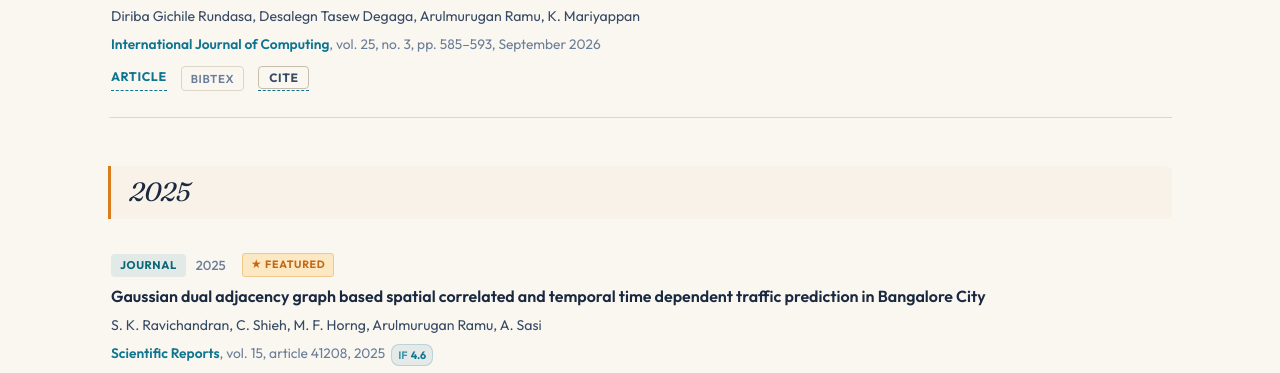
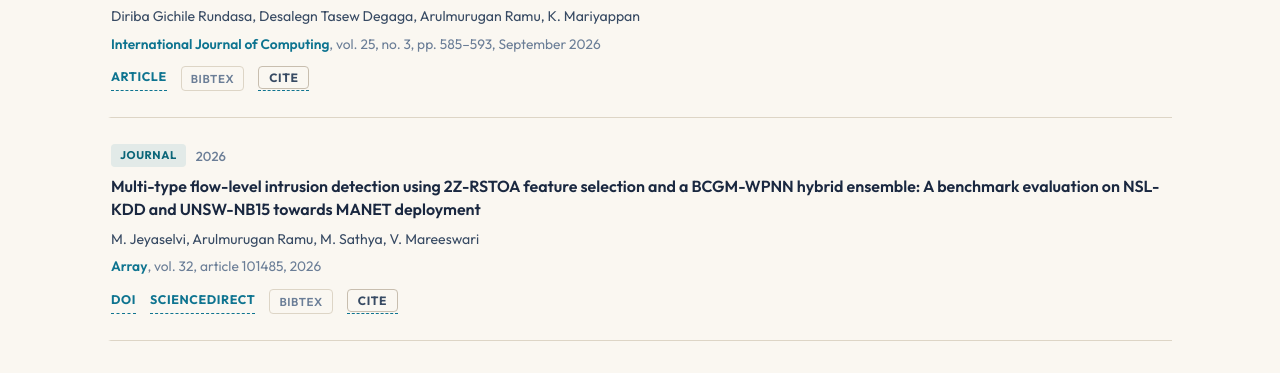
Before and after one commit to arulmr0/arulmr0.github.io, a plain HTML site: page index.html in a window 1280 px wide. Shown: the part 3909-4282 px from the top of the page. Drawn offline with Linux system fonts and the light colour scheme; no server answers.

Commit message:
feat: add Array journal paper — intrusion detection MANET, vol.32, 2026, DOI 10.1016/j.array.2026.101485
Co-Authored-By: Claude Sonnet 4.6 <noreply@anthropic.com>

```diff
--- a/index.html
+++ b/index.html
@@ -347,6 +347,22 @@
           <p class="pub-venue"><em>International Journal of Computing</em>, vol. 25, no. 3, pp. 585–593, September 2026</p>
           <div class="pub-links">
             <a href="https://www.computingonline.net/computing/article/view/4857" class="pub-link" target="_blank" rel="noopener">Article</a>
+          </div>
+        </article>
+
+        <article class="pub-item" data-type="journal" data-year="2026">
+          <div class="pub-meta">
+            <span class="pub-badge journal">Journal</span>
+            <span class="pub-year">2026</span>
+          </div>
+          <h3 class="pub-title">
+            <a href="https://doi.org/10.1016/j.array.2026.101485" target="_blank" rel="noopener">Multi-type flow-level intrusion detection using 2Z-RSTOA feature selection and a BCGM-WPNN hybrid ensemble: A benchmark evaluation on NSL-KDD and UNSW-NB15 towards MANET deployment</a>
+          </h3>
+          <p class="pub-authors">M. Jeyaselvi, Arulmurugan Ramu, M. Sathya, V. Mareeswari</p>
+          <p class="pub-venue"><em>Array</em>, vol. 32, article 101485, 2026</p>
+          <div class="pub-links">
+            <a href="https://doi.org/10.1016/j.array.2026.101485" class="pub-link" target="_blank" rel="noopener">DOI</a>
+            <a href="https://www.sciencedirect.com/science/article/pii/S2590005626008088" class="pub-link" target="_blank" rel="noopener">ScienceDirect</a>
           </div>
         </article>
 
```
